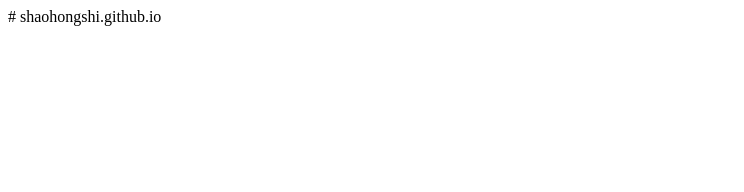
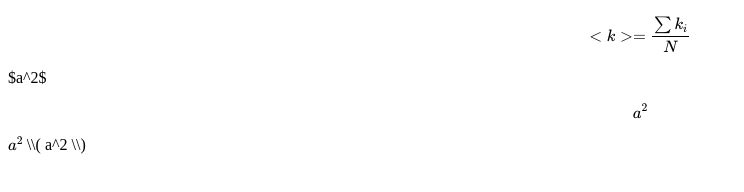
Before and after one commit to ShaohongShi/shaohongshi.github.io, a plain HTML site: page index.html in a window 1280 px wide. Shown: the whole page, without its empty margins (0-744 px from the left). Drawn offline with nearby package versions, Linux system fonts and the light colour scheme; some packages are replaced by stand-ins of ours.

Commit message:
Update index.html

```diff
--- a/index.html
+++ b/index.html
@@ -1 +1,17 @@
-# shaohongshi.github.io
+<html>
+<head>
+<script type="text/javascript"
+   src="https://cdn.mathjax.org/mathjax/latest/MathJax.js?config=TeX-AMS-MML_HTMLorMML">
+</script>
+
+</head>
+<body>
+$$\lt k\gt=\frac{\sum k_i}{N}$$
+<p>
+$a^2$
+\[ a^2 \]
+\( a^2 \)
+\\( a^2 \\)
+<p>
+</body>
+</html>
```
